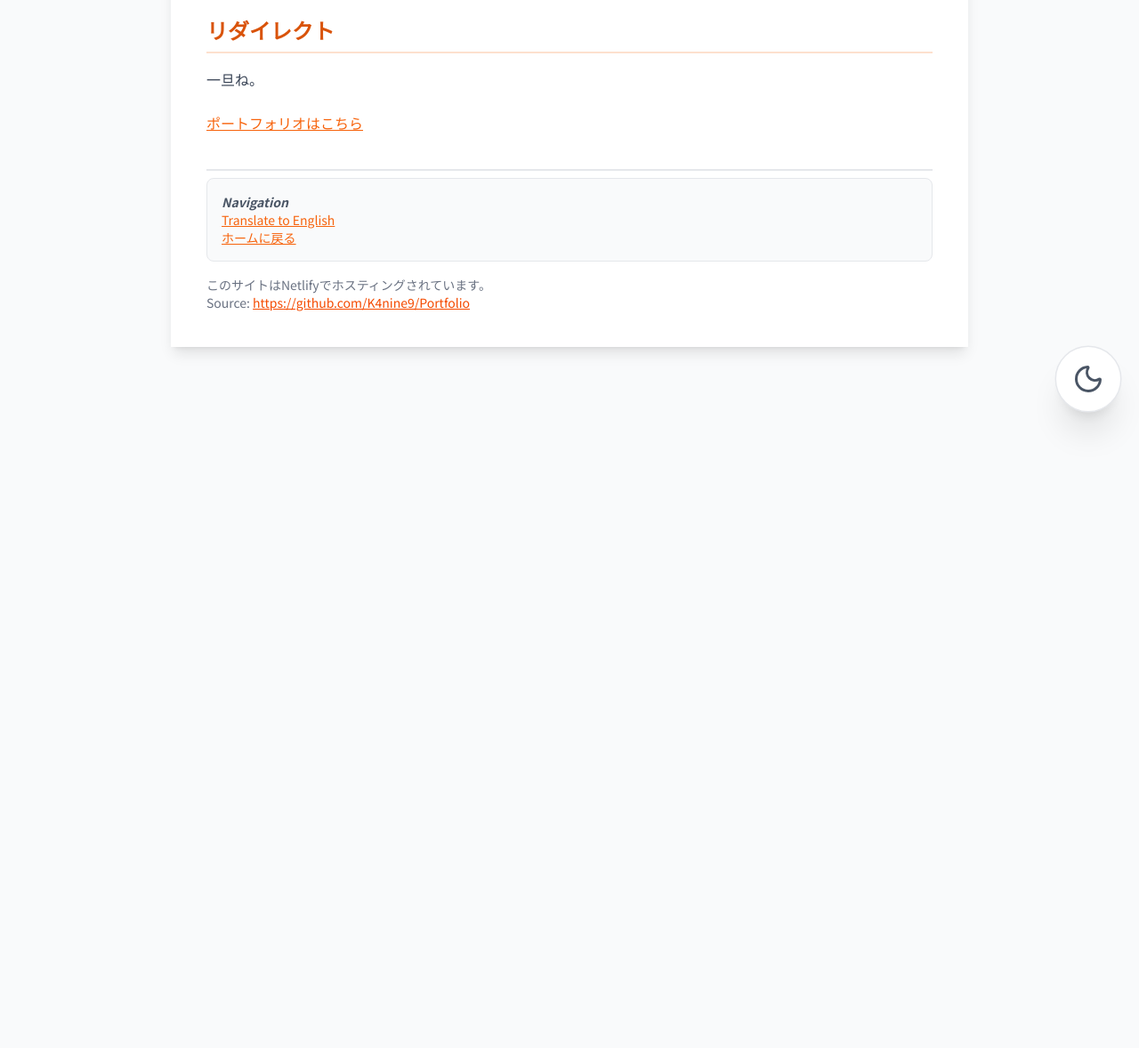
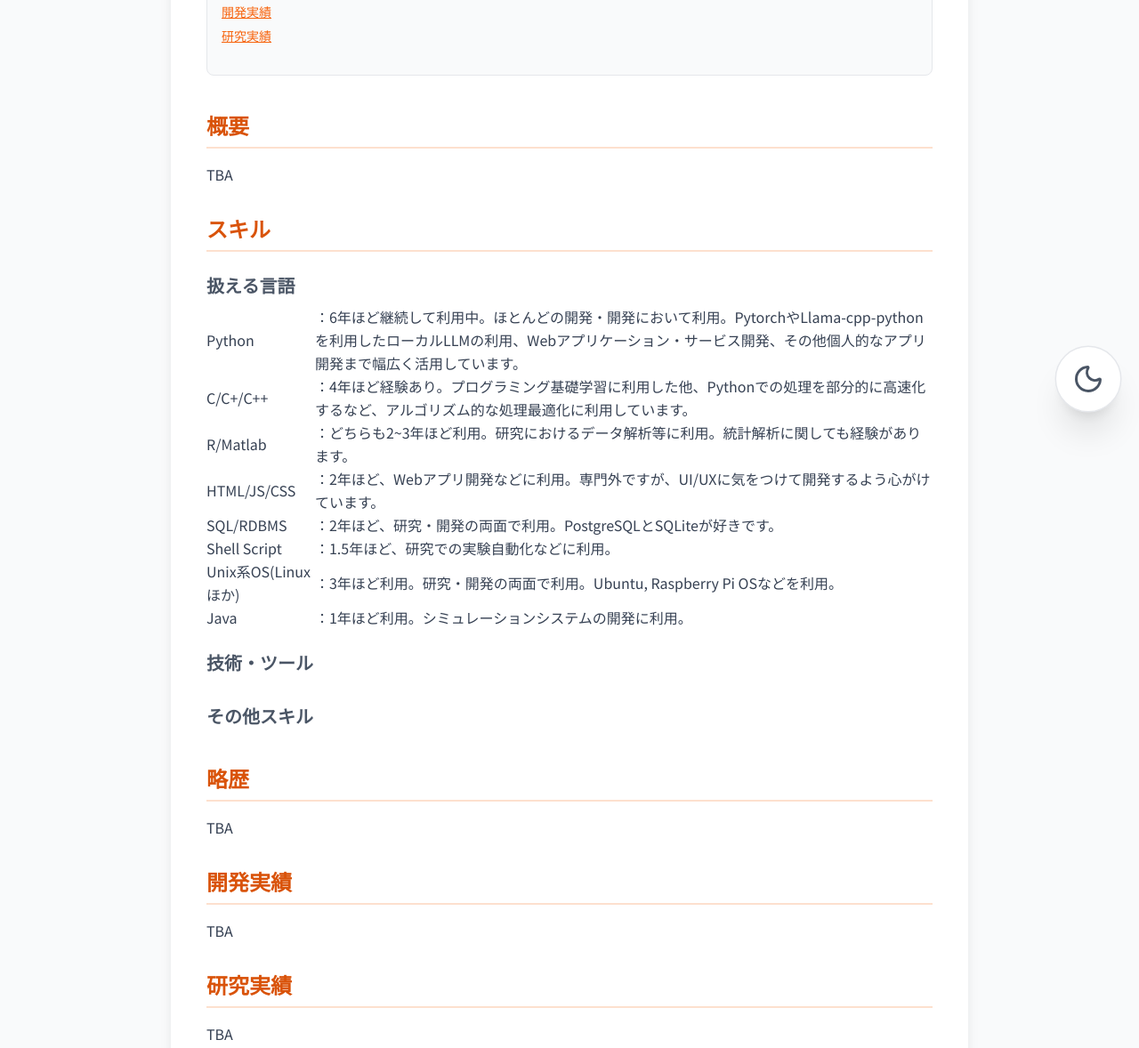
Before and after one commit to K4nine9/Portfolio, an Astro site: page /portfolio in a window 1280 px wide. Shown: the part 317-1495 px from the top of the page at 89% size. Before the commit the page ends 800 px from the top, so only its background shows below. Built offline with nearby package versions, Linux system fonts and the light colour scheme; Astro itself is replaced by a stand-in of ours.

Commit message:
ポートフォリオにスキルだけ追加

```diff
--- a/src/pages/portfolio.astro
+++ b/src/pages/portfolio.astro
@@ -10,8 +10,72 @@ import BaseLayout from "../layouts/BaseLayout.astro";
   showHomeButton={true}
 >
   <section>
-        <h3>リダイレクト</h3>
-        <p>一旦ね。</p>
-        <a href="/portfolio_printable">ポートフォリオはこちら</a>
+    <h3>概要</h3>
+    <p>TBA</p>
+
+    <h3>スキル</h3>
+    <h4>扱える言語</h4>
+    <table>
+      <tr>
+        <td>Python</td>
+        <td
+          >：6年ほど継続して利用中。ほとんどの開発・開発において利用。PytorchやLlama-cpp-pythonを利用したローカルLLMの利用、Webアプリケーション・サービス開発、その他個人的なアプリ開発まで幅広く活用しています。</td
+        >
+      </tr>
+      <tr>
+        <td>C/C+/C++</td>
+        <td
+          >：4年ほど経験あり。プログラミング基礎学習に利用した他、Pythonでの処理を部分的に高速化するなど、アルゴリズム的な処理最適化に利用しています。</td
+        >
+      </tr>
+      <tr>
+        <td>R/Matlab</td>
+        <td
+          >：どちらも2~3年ほど利用。研究におけるデータ解析等に利用。統計解析に関しても経験があります。</td
+        >
+      </tr>
+      <tr>
+        <td>HTML/JS/CSS</td>
+        <td
+          >：2年ほど、Webアプリ開発などに利用。専門外ですが、UI/UXに気をつけて開発するよう心がけています。</td
+        >
+      </tr>
+      <tr>
+        <td>SQL/RDBMS</td>
+        <td
+          >：2年ほど、研究・開発の両面で利用。PostgreSQLとSQLiteが好きです。</td
+        >
+      </tr>
+      <tr>
+        <td>Shell Script</td>
+        <td>：1.5年ほど、研究での実験自動化などに利用。</td>
+      </tr>
+      <tr>
+        <td>Unix系OS(Linuxほか)</td>
+        <td
+          >：3年ほど利用。研究・開発の両面で利用。Ubuntu, Raspberry Pi
+          OSなどを利用。</td
+        >
+      </tr>
+      <tr>
+        <td>Java</td>
+        <td>：1年ほど利用。シミュレーションシステムの開発に利用。</td>
+      </tr>
+    </table>
+
+    <h4>技術・ツール</h4>
+
+    <h4>その他スキル</h4>
+
+    <h3>略歴</h3>
+    <p>TBA</p>
+
+    <h3>開発実績</h3>
+    <p>TBA</p>
+
+    <h3>研究実績</h3>
+    <p>TBA</p>
+
+    <h3></h3>
   </section>
 </BaseLayout>
```
Lines whose indentation alone changed are shown as unchanged.
